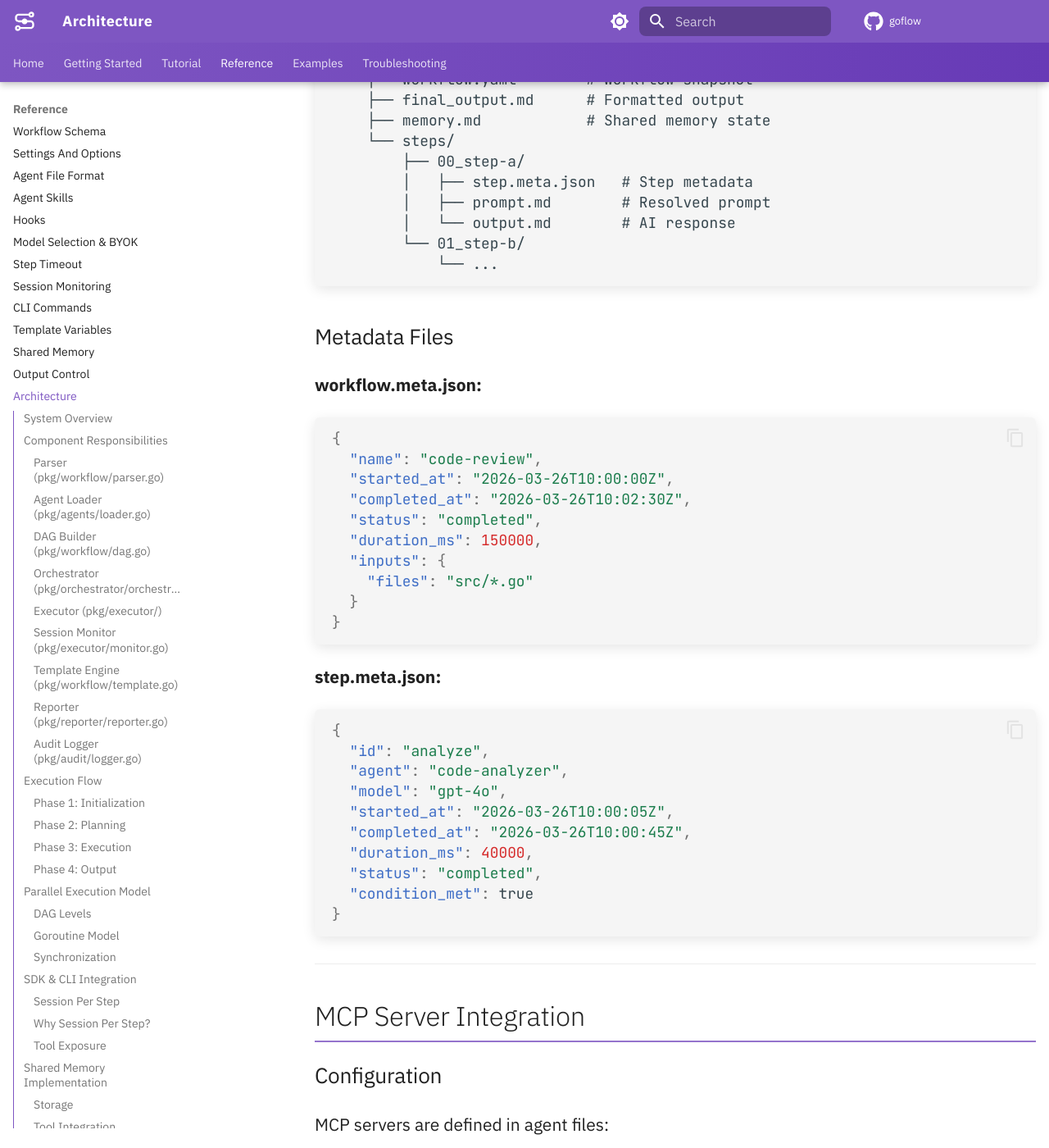
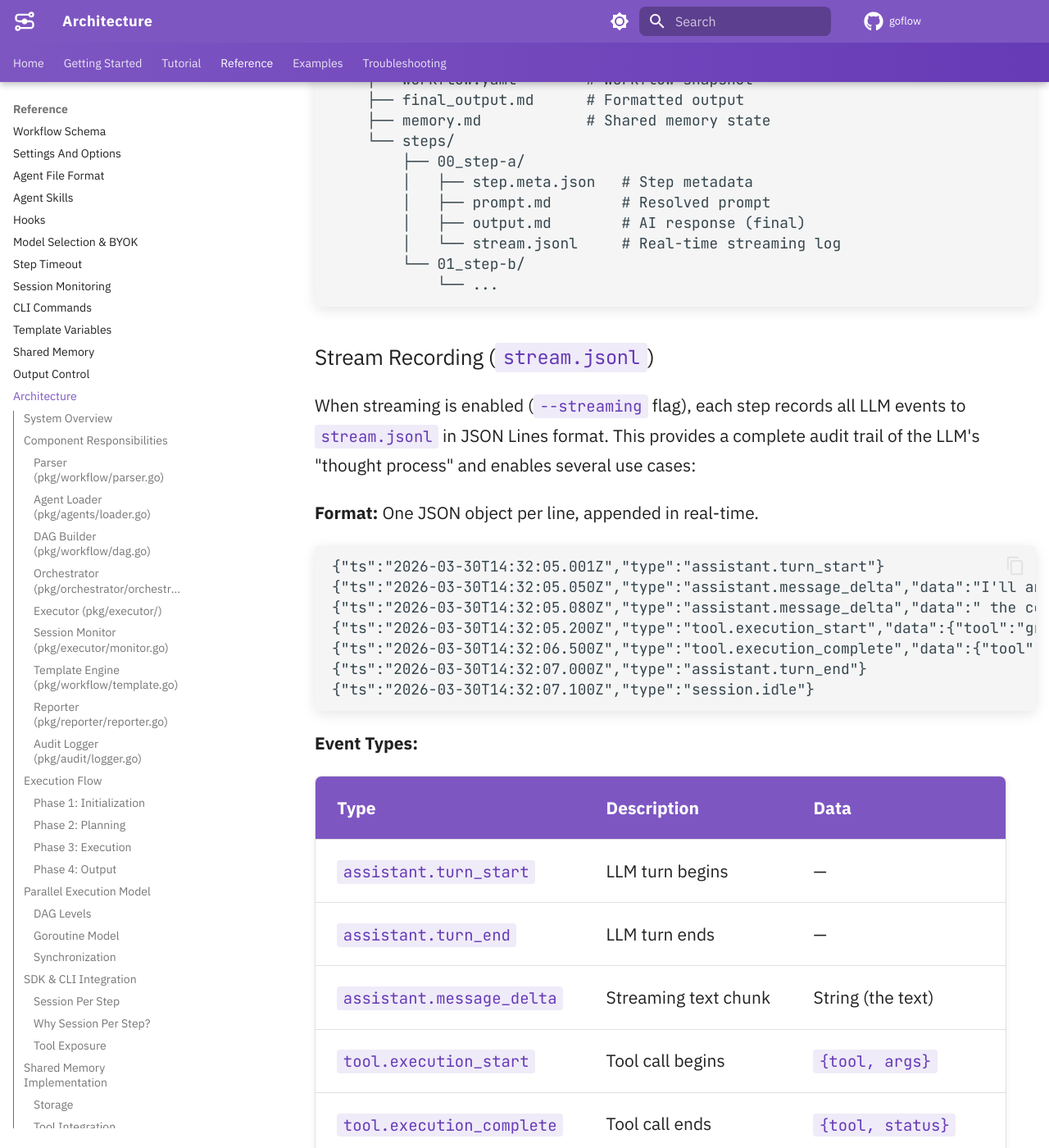
Before and after one commit to alxayo/goflow, an MkDocs documentation site: the page built from docs/reference/architecture.md, in a window 1280 px wide and 1400 px high, scrolled down 10213 px. Shown: the whole window at 82% size. Built offline with MkDocs 1.6.1 and Material for MkDocs 9.7.7, drawn with Linux system fonts in a browser that asks for light colours; comment, search, counter and statistics services are not loaded; some of the changed text lies outside the part shown.

Commit message:
docs: update references from transcript.jsonl to stream.jsonl
Update all documentation to reflect the new stream recording feature.

- architecture.md: add stream.jsonl to audit trail structure with event types
- advanced-usage.md: add stream recording section for debugging
- CHANGELOG.md: document the new feature in 0.2.0 release
- PLAN.md, SPEC.md, future-improvements.md: rename transcript.jsonl → stream.jsonl
- copilot-instructions.md: update audit trail structure and roadmap

The 'stream.jsonl' name emphasizes the real-time streaming nature of the
file, which is central to its use cases (TUI stream switching, live
monitoring, interactive mode context).

````diff
--- a/docs/reference/architecture.md
+++ b/docs/reference/architecture.md
@@ -330,9 +330,60 @@ func buildPrompt(originalPrompt string, memory *SharedMemory) string {
         ├── 00_step-a/
         │   ├── step.meta.json   # Step metadata
         │   ├── prompt.md        # Resolved prompt
-        │   └── output.md        # AI response
+        │   ├── output.md        # AI response (final)
+        │   └── stream.jsonl     # Real-time streaming log
         └── 01_step-b/
             └── ...
+```
+
+### Stream Recording (`stream.jsonl`)
+
+When streaming is enabled (`--streaming` flag), each step records all LLM events
+to `stream.jsonl` in JSON Lines format. This provides a complete audit trail of
+the LLM's "thought process" and enables several use cases:
+
+**Format:** One JSON object per line, appended in real-time.
+
+```jsonl
+{"ts":"2026-03-30T14:32:05.001Z","type":"assistant.turn_start"}
+{"ts":"2026-03-30T14:32:05.050Z","type":"assistant.message_delta","data":"I'll analyze"}
+{"ts":"2026-03-30T14:32:05.080Z","type":"assistant.message_delta","data":" the code"}
+{"ts":"2026-03-30T14:32:05.200Z","type":"tool.execution_start","data":{"tool":"grep","args":"{\"query\":\"password\"}"}}
+{"ts":"2026-03-30T14:32:06.500Z","type":"tool.execution_complete","data":{"tool":"grep","status":"completed"}}
+{"ts":"2026-03-30T14:32:07.000Z","type":"assistant.turn_end"}
+{"ts":"2026-03-30T14:32:07.100Z","type":"session.idle"}
+```
+
+**Event Types:**
+
+| Type | Description | Data |
+|------|-------------|------|
+| `assistant.turn_start` | LLM turn begins | — |
+| `assistant.turn_end` | LLM turn ends | — |
+| `assistant.message_delta` | Streaming text chunk | String (the text) |
+| `tool.execution_start` | Tool call begins | `{tool, args}` |
+| `tool.execution_complete` | Tool call ends | `{tool, status}` |
+| `session.idle` | Session completed | — |
+| `session.error` | Session error | Error message |
+| `user.input_requested` | LLM asks for input | `{prompt, choices}` |
+| `user.input_response` | User's response | String (the answer) |
+
+**Use Cases:**
+
+1. **Debugging** — See exactly what the LLM was doing before an error
+2. **TUI/CLI** — Display real-time streaming output or switch between step streams
+3. **Interactive mode** — Show accumulated context when LLM asks for user input
+4. **Audit compliance** — Full transparency into LLM behavior
+5. **Replay** — Reconstruct the LLM's decision-making process
+
+**Live Monitoring:**
+
+```bash
+# Tail a single step's stream
+tail -f .workflow-runs/.../steps/01_analyze/stream.jsonl
+
+# Watch all steps (in parallel execution)
+tail -f .workflow-runs/.../steps/*/stream.jsonl
 ```
 
 ### Metadata Files
````
Also changed, not shown: CHANGELOG.md (+11 -0 lines), PLAN.md (+9 -9 lines), SPEC.md (+1 -1 lines), docs/reference/advanced-usage.md (+35 -0 lines), future-improvements.md (+1 -1 lines), .github/copilot-instructions.md.
